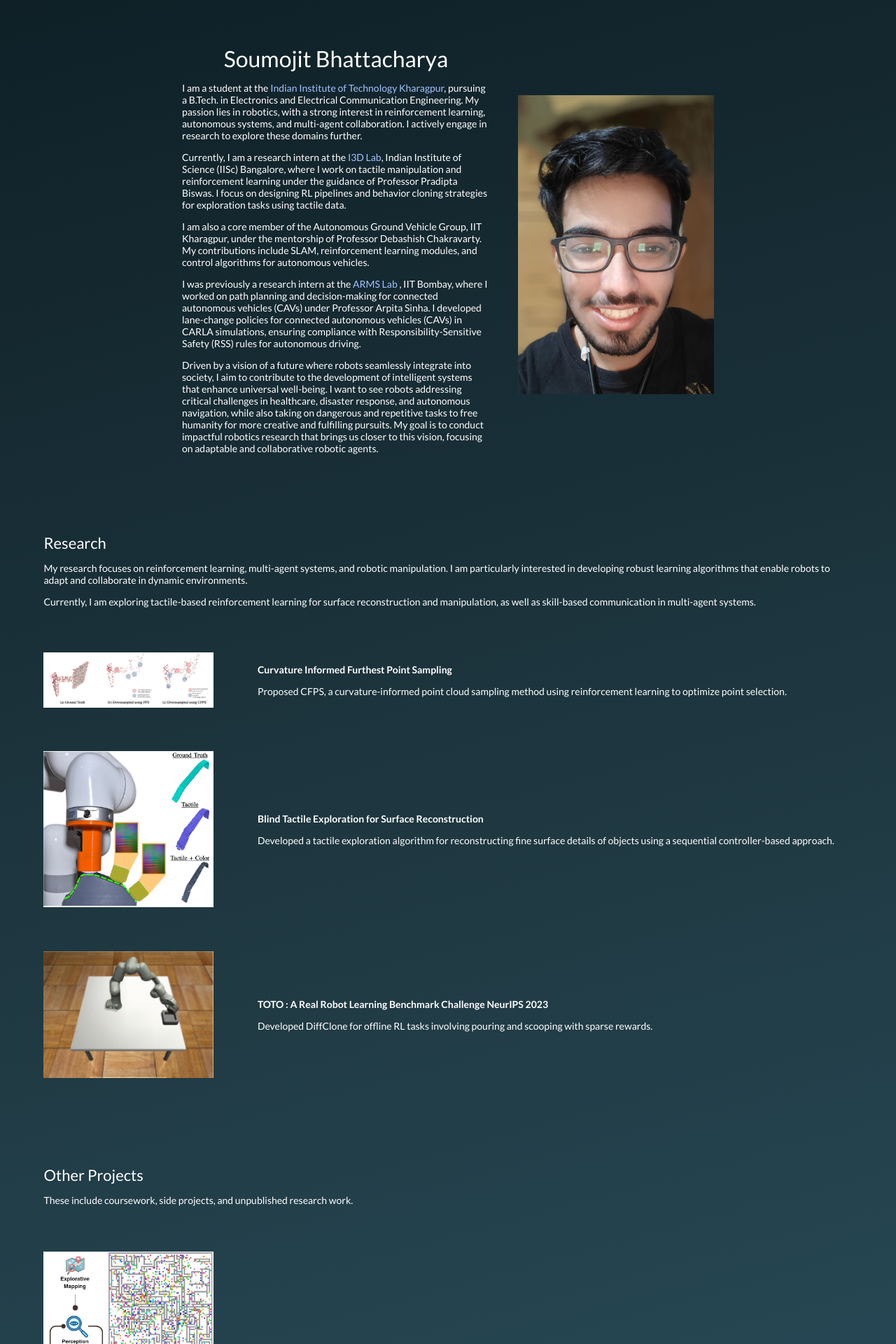
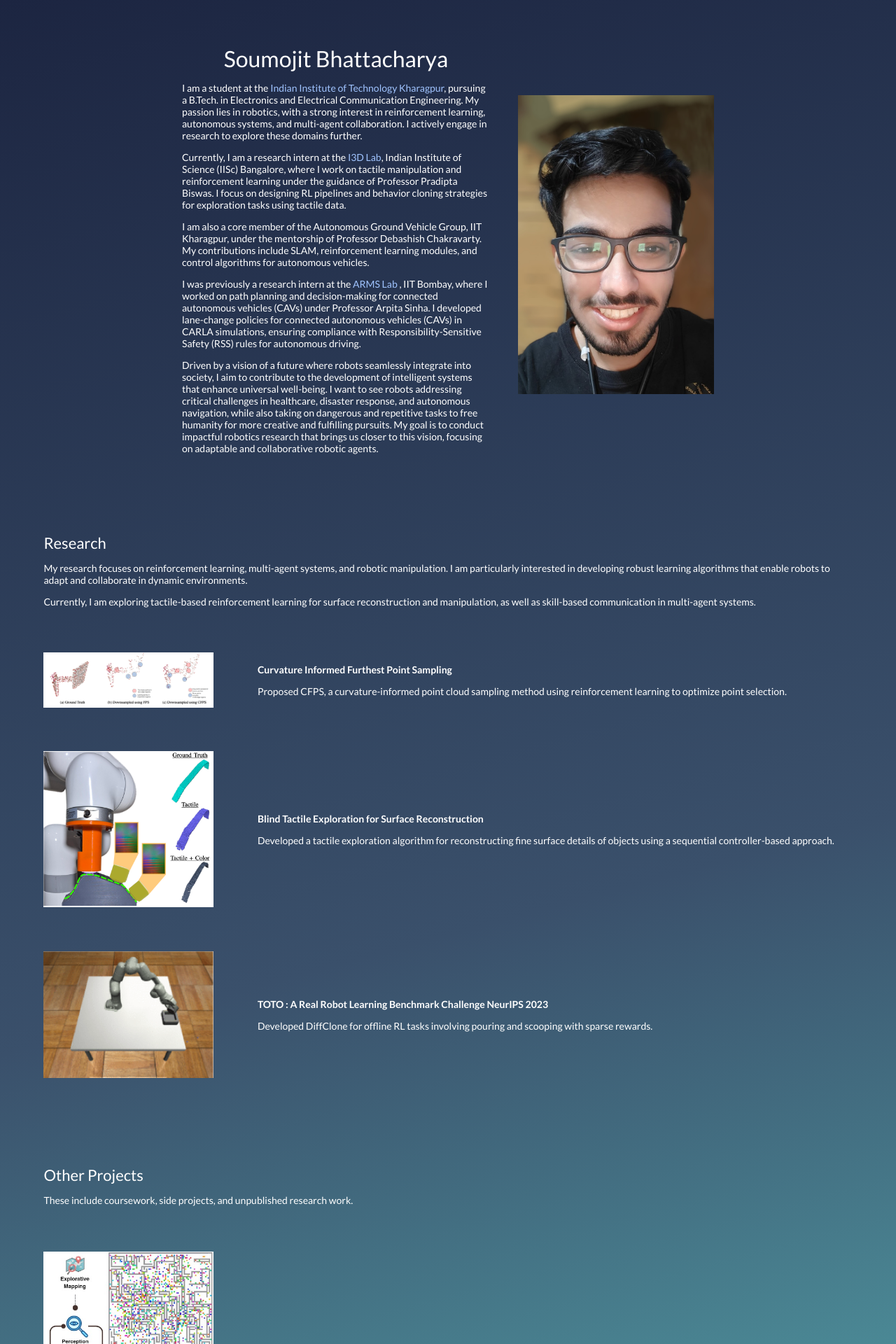
Before and after one commit to BabaYaga840/BabaYaga840.github.io, a Jekyll site: the page built from _posts/2024-12-11-MAPF.markdown, in a window 1280 px wide. Shown: the top 1920 px of the page at 70% size. Built offline with Jekyll 4.4.1, drawn with Linux system fonts in a browser that asks for light colours.

Commit message:
Update default.html

```diff
--- a/_layouts/default.html
+++ b/_layouts/default.html
@@ -24,7 +24,7 @@
 
   <style>
     body {
-      background: linear-gradient(165deg, #0F2027, #203A43, #2C5364);    /* background: linear-gradient(135deg, #0f2027, #203a43, #2c5364);   Space Grey Gradient */
+      background: linear-gradient(165deg, #1c2541, #3a506b, #5bc0be);    /* background: linear-gradient(135deg, #0f2027, #203a43, #2c5364);   Space Grey Gradient */
       color: #ffffff;  /* White Text */
       margin: 0;
       font-family: 'Lato', sans-serif;
```
